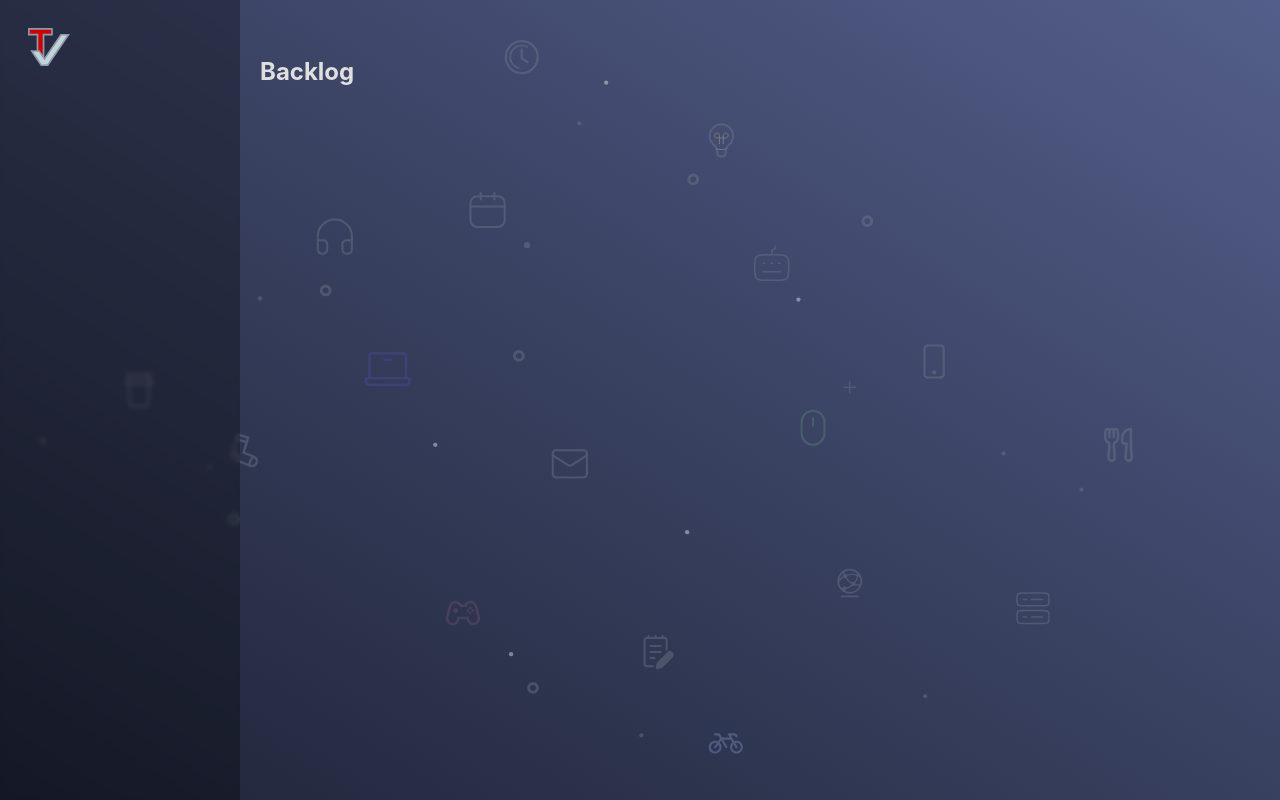
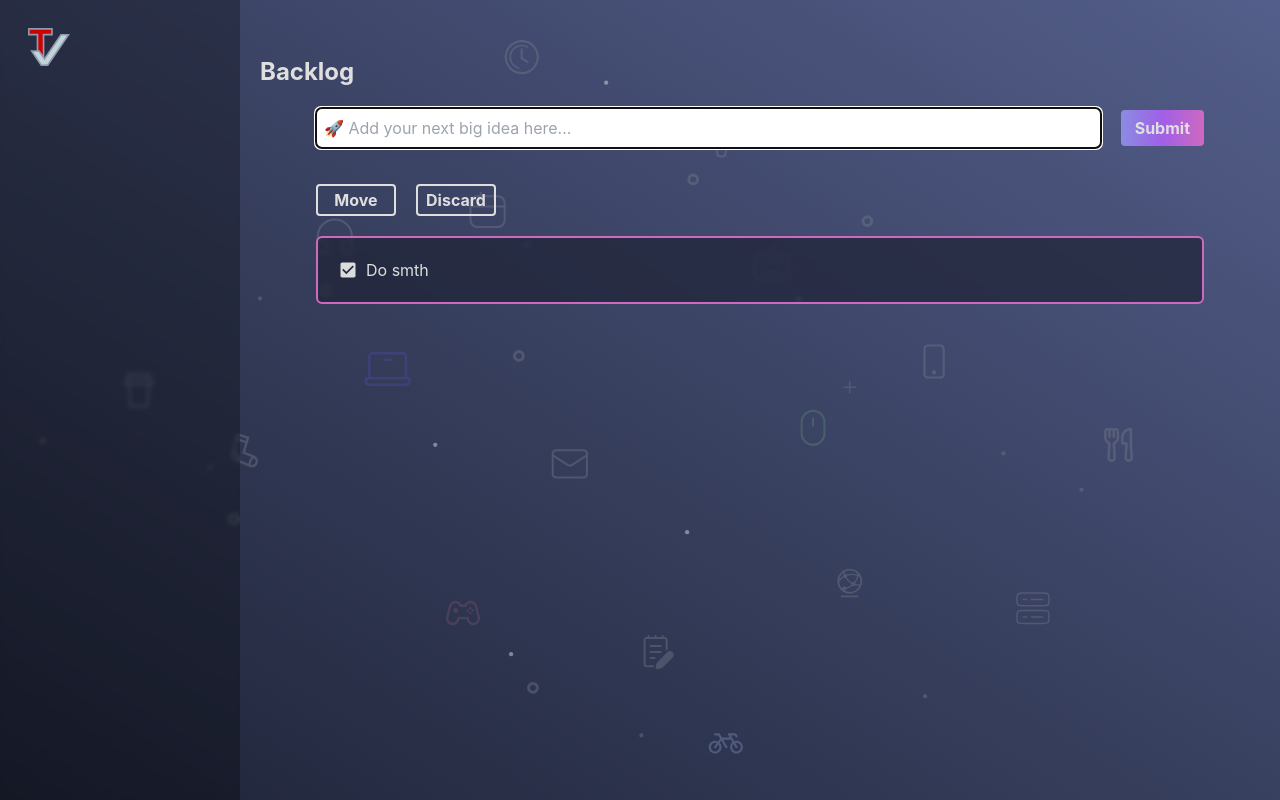
Before and after one commit to MHassanTariq/task-tracker, a React (Create React App) app: page / in a window 1280 px wide. Built offline with nearby package versions, Linux system fonts and the light colour scheme.

Commit message:
feat: added backlog UI and refactored already made components

```diff
--- /dev/null
+++ b/src/components/standardButton.tsx
@@ -0,0 +1,43 @@
+import { MouseEvent } from "react";
+import { ButtonBase } from "@mui/material";
+import styles from "../utils/styles";
+
+type Size = "small" | "medium" | "large";
+
+interface Props {
+  type: "submit" | "button";
+  text: string;
+  size?: Size;
+  disabled?: boolean;
+  onClick?: (event: MouseEvent<HTMLElement>) => void;
+}
+
+export function StandardButton({
+  text,
+  type,
+  size = "small",
+  disabled = false,
+  onClick,
+}: Props) {
+  function getDimensionsFromSize(): string {
+    switch (size) {
+      case "small":
+        return "h-8 w-20";
+      case "medium":
+        return "h-12 w-32";
+      case "large":
+        return "h-16 w-40";
+    }
+  }
+
+  const textColor = disabled ? "silver" : "gainsboro";
+  const btnTextStyle = `text-${textColor} border-${textColor} ${
+    styles.standardBtn
+  } ${getDimensionsFromSize()}`;
+
+  return (
+    <ButtonBase type={type} onClick={onClick} disabled={disabled}>
+      <p className={btnTextStyle}>{text}</p>
+    </ButtonBase>
+  );
+}
--- a/src/components/taskCard.tsx
+++ b/src/components/taskCard.tsx
@@ -21,12 +21,16 @@ interface Props {
   task: Task;
   taskOperations: TaskOperations;
   editingTaskId?: string;
+  isHighlighted?: boolean;
+  disableRightOptions?: boolean;
 }
 
 export default function TaskCard({
   task,
   editingTaskId,
   taskOperations,
+  isHighlighted,
+  disableRightOptions,
 }: Props) {
   const { onDelete, onToggle, editTask, setEditingTaskId } = taskOperations;
   const { id, isCompleted, text } = task;
@@ -79,7 +83,7 @@ export default function TaskCard({
 
     return (
       <Checkbox
-        checked={isCompleted}
+        checked={isCompleted || isHighlighted}
         onChange={onClickToggle}
         size="small"
         style={{ color: "gainsboro", margin: 0, padding: 0 }}
@@ -88,6 +92,8 @@ export default function TaskCard({
   }
 
   function RightIcon() {
+    if (disableRightOptions) return null;
+
     if (editingTaskId === id)
       return (
         <IconButton
@@ -164,7 +170,9 @@ export default function TaskCard({
 
   return (
     <div
-      className={`flex ${colors.taskCardBg} rounded-md p-5 ${styles.verticalCenter}`}
+      className={`flex ${colors.taskCardBg} rounded-md p-5 ${
+        styles.verticalCenter
+      } ${isHighlighted ? "border-skyMagenta border-2" : ""}`}
       onMouseEnter={onMouseHover}
       onMouseLeave={onMouseUnhover}
     >
--- a/src/components/taskCreationForm.tsx
+++ b/src/components/taskCreationForm.tsx
@@ -8,9 +8,15 @@ type Inputs = {
 };
 
 interface Props {
+  shouldRenderBackdrop?: boolean;
+  placeholder?: string;
   onSubmitTask: (data: string) => void;
 }
-export default function TaskCreationForm({ onSubmitTask }: Props) {
+export default function TaskCreationForm({
+  shouldRenderBackdrop,
+  placeholder = "📝 Add your task here...",
+  onSubmitTask,
+}: Props) {
   const { register, handleSubmit, setFocus } = useForm<Inputs>({
     mode: "onSubmit",
   });
@@ -26,11 +32,15 @@ export default function TaskCreationForm({ onSubmitTask }: Props) {
   return (
     <form
       onSubmit={handleSubmit(onSubmit)}
-      className={`${styles.flexRow} gap-5 ${styles.verticalCenter} md:bg-white/[0.05] md:p-7 rounded-lg md:backdrop-blur-sm md:border-2 border-white/[0.05]`}
+      className={`${styles.flexRow} gap-5 ${styles.verticalCenter} ${
+        shouldRenderBackdrop
+          ? `md:bg-white/[0.05] md:p-7 md:backdrop-blur-sm md:border-2`
+          : ""
+      } rounded-lg border-white/[0.05]`}
     >
       {/* include validation with required or other standard HTML validation rules */}
       <input
-        placeholder="📝 Add your task here..."
+        placeholder={placeholder}
         {...register("task", { required: true })}
         className="flex flex-grow p-2 rounded-md"
       />
--- a/src/components/taskList.tsx
+++ b/src/components/taskList.tsx
@@ -2,8 +2,14 @@ import { Draggable, Droppable } from "react-beautiful-dnd";
 import { Task } from "../helpers/taskHelpers";
 import TaskCard, { TaskOperations } from "./taskCard";
 
+export interface DraggableTaskProps {
+  task: Task;
+  isHighlighted?: boolean;
+  disableRightOptions?: boolean;
+}
+
 interface Props {
-  taskList: Task[];
+  taskList: DraggableTaskProps[];
   listId: string;
   taskOperations: TaskOperations;
   editingTaskId?: string;
@@ -23,10 +29,10 @@ function DraggableTaskList({
           ref={provided.innerRef}
           {...provided.droppableProps}
         >
-          {taskList.map((task, index) => (
+          {taskList.map((item, index) => (
             <Draggable
-              key={task.id.toString()}
-              draggableId={task.id.toString()}
+              key={item.task.id.toString()}
+              draggableId={item.task.id.toString()}
               index={index}
             >
               {(provided) => (
@@ -37,9 +43,11 @@ function DraggableTaskList({
                   {...provided.dragHandleProps}
                 >
                   <TaskCard
-                    task={task}
+                    task={item.task}
                     editingTaskId={editingTaskId}
                     taskOperations={taskOperations}
+                    isHighlighted={item.isHighlighted}
+                    disableRightOptions={item.disableRightOptions}
                   />
                 </div>
               )}
--- a/src/helpers/taskHelpers.ts
+++ b/src/helpers/taskHelpers.ts
@@ -1,5 +1,6 @@
 import { v4 as uuid } from "uuid";
 import { formatDateAndDay } from "./dateTimeHelper";
+import { DraggableTaskProps } from "../components/taskList";
 
 export type Task = {
   text: string;
@@ -49,3 +50,11 @@ export function formatTasksToReport(
     date
   )}:${completedTaskString}${remainingTaskString}`;
 }
+
+export function converTaskToDraggableTask(task: Task): DraggableTaskProps {
+  return {
+    task,
+    isHighlighted: false,
+    disableRightOptions: false,
+  };
+}
--- a/src/page/backlog/backlog.tsx
+++ b/src/page/backlog/backlog.tsx
@@ -1,16 +1,74 @@
 import React from "react";
 import PageScreen from "../../components/pageScreen";
 import colors from "../../utils/colors";
+import styles from "../../utils/styles";
+import TaskCreationForm from "../../components/taskCreationForm";
+import { StandardButton } from "../../components/standardButton";
+import DraggableTaskList, {
+  DraggableTaskProps,
+} from "../../components/taskList";
+import { converTaskToDraggableTask } from "../../helpers/taskHelpers";
 
 function Backlog() {
+  function onAdd() {}
+  function onMove() {}
+  function onDiscard() {}
+  const taskOperations = {
+    onDelete: onMove,
+    onToggle: onMove,
+    editTask: onMove,
+    setEditingTaskId: onMove,
+  };
+  const taskList: DraggableTaskProps = {
+    task: {
+      id: "123",
+      text: "Do smth",
+      isCompleted: false,
+    },
+    isHighlighted: true,
+    disableRightOptions: true,
+  };
+
+  const areOptionsDisabled = false;
+
   function Title() {
     return <p className={`${colors.titleText}`}>Backlog</p>;
   }
 
+  function StandardButtonOptions() {
+    return (
+      <div className={`${styles.flexRow} gap-5 pt-4`}>
+        <StandardButton
+          type="button"
+          onClick={onMove}
+          text="Move"
+          disabled={areOptionsDisabled}
+        />
+        <StandardButton
+          type="button"
+          onClick={onDiscard}
+          text="Discard"
+          disabled={areOptionsDisabled}
+        />
+      </div>
+    );
+  }
+
   return (
-    <PageScreen>
+    <PageScreen onDragEnd={() => {}}>
       <Title />
-      {/* Add your backlog items here */}
+      <div className={styles.bodyArea}>
+        <TaskCreationForm
+          onSubmitTask={onAdd}
+          placeholder="🚀 Add your next big idea here..."
+        />
+        <StandardButtonOptions />
+        <DraggableTaskList
+          taskList={[taskList]}
+          listId={"backlogList"}
+          taskOperations={taskOperations}
+        />
+      </div>
     </PageScreen>
   );
 }
--- a/src/page/home/home.tsx
+++ b/src/page/home/home.tsx
@@ -49,8 +49,8 @@ function Home() {
   return (
     <PageScreen onDragEnd={onDragEnd} headerButtons={headerButtons}>
       <Title />
-      <div className="flex flex-1 flex-col pt-5 lg:px-14 gap-5">
-        <TaskCreationForm onSubmitTask={onAdd} />
+      <div className={styles.bodyArea}>
+        <TaskCreationForm onSubmitTask={onAdd} shouldRenderBackdrop />
         <DraggableTaskList
           taskList={taskList}
           listId={"todoList"}
--- a/src/page/home/useHome.ts
+++ b/src/page/home/useHome.ts
@@ -2,6 +2,7 @@ import { useEffect, useState } from "react";
 import { DropResult } from "react-beautiful-dnd";
 import { HeaderButtonProps } from "../../components/header";
 import {
+  converTaskToDraggableTask,
   createNewTask,
   formatTasksToReport,
   searchTask,
@@ -124,8 +125,8 @@ export function useHome() {
   };
 
   return {
-    taskList,
-    completedList,
+    taskList: taskList.map(converTaskToDraggableTask),
+    completedList: completedList.map(converTaskToDraggableTask),
     dateToday,
     headerButtons,
     highlightedDates,
--- a/src/utils/styles.ts
+++ b/src/utils/styles.ts
@@ -7,6 +7,9 @@ const styles = {
   btnMedium: "rounded-md p-2 text-sm font-bold",
   btnSmall: "rounded-md p-2 text-xs font-bold",
   btnLarge: "rounded-md p-4 text-base font-bold",
+  bodyArea: "flex flex-1 flex-col pt-5 lg:px-14 gap-5 ",
+  standardBtn:
+    "font-bold text-base border-2 rounded flex justify-center items-center",
 };
 
 export default styles;
```
